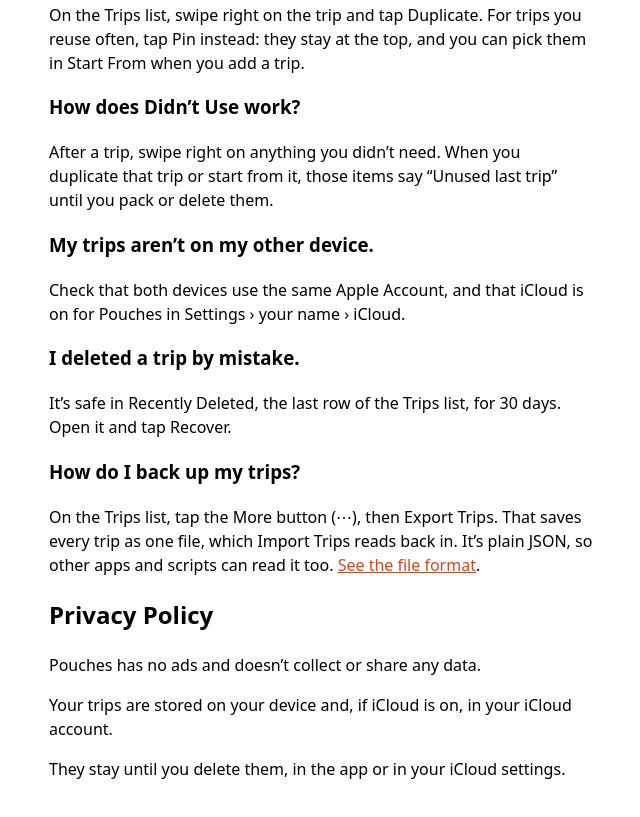
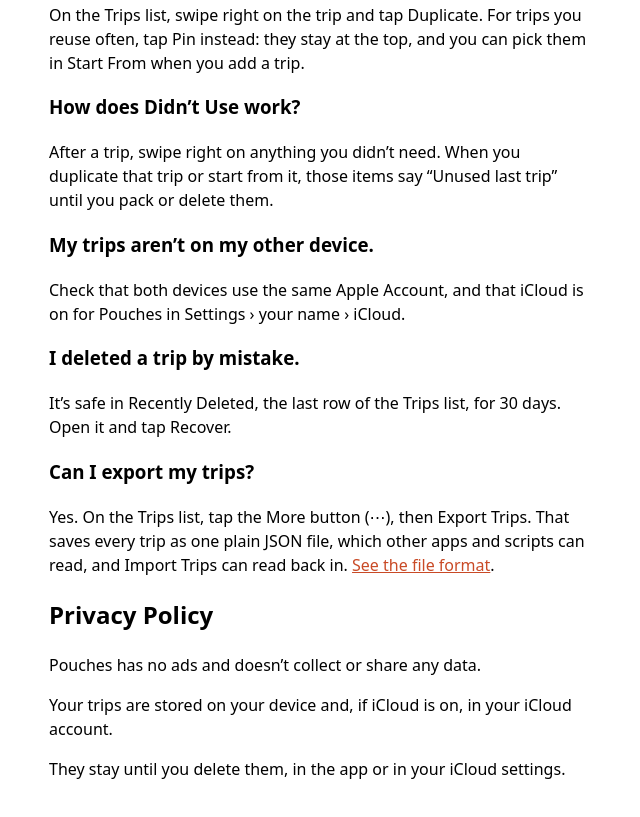
Before and after one commit to ritotn/pouches, a plain HTML site: page index.html in a window 1280 px wide. Shown: the part 541-1358 px from the top of the page, without its empty margins (319-959 px from the left). Drawn offline with Linux system fonts and the light colour scheme.

Commit message:
Reword question about exporting

```diff
--- a/index.html
+++ b/index.html
@@ -50,8 +50,8 @@
 <h3>I deleted a trip by mistake.</h3>
 <p>It’s safe in Recently Deleted, the last row of the Trips list, for 30 days. Open it and tap Recover.</p>
 
-<h3>How do I back up my trips?</h3>
-<p>On the Trips list, tap the More button (⋯), then Export Trips. That saves every trip as one file, which Import Trips reads back in. It’s plain JSON, so other apps and scripts can read it too. <a href="https://github.com/ritotn/pouches/blob/main/FORMAT.md">See the file format</a>.</p>
+<h3>Can I export my trips?</h3>
+<p>Yes. On the Trips list, tap the More button (⋯), then Export Trips. That saves every trip as one plain JSON file, which other apps and scripts can read, and Import Trips can read back in. <a href="https://github.com/ritotn/pouches/blob/main/FORMAT.md">See the file format</a>.</p>
 
 <h2 id="privacy">Privacy Policy</h2>
 <p>Pouches has no ads and doesn’t collect or share any data.</p>
```
